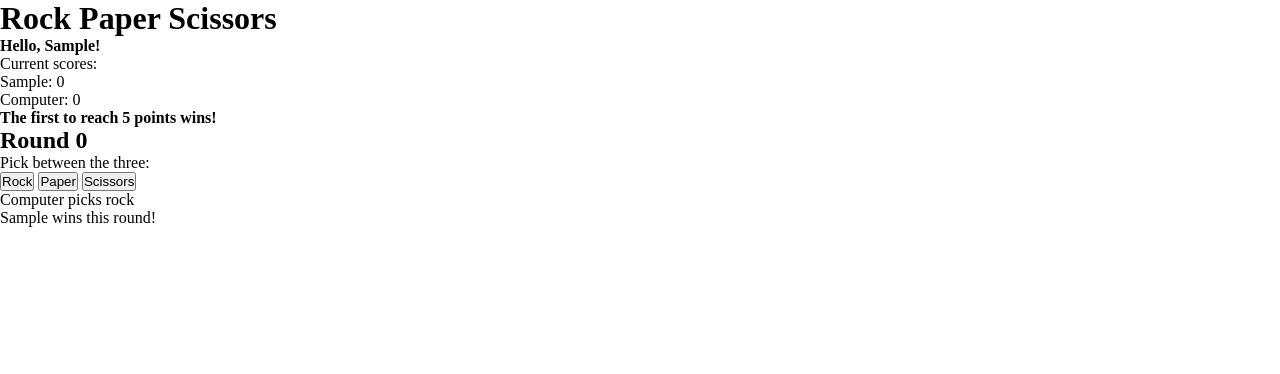
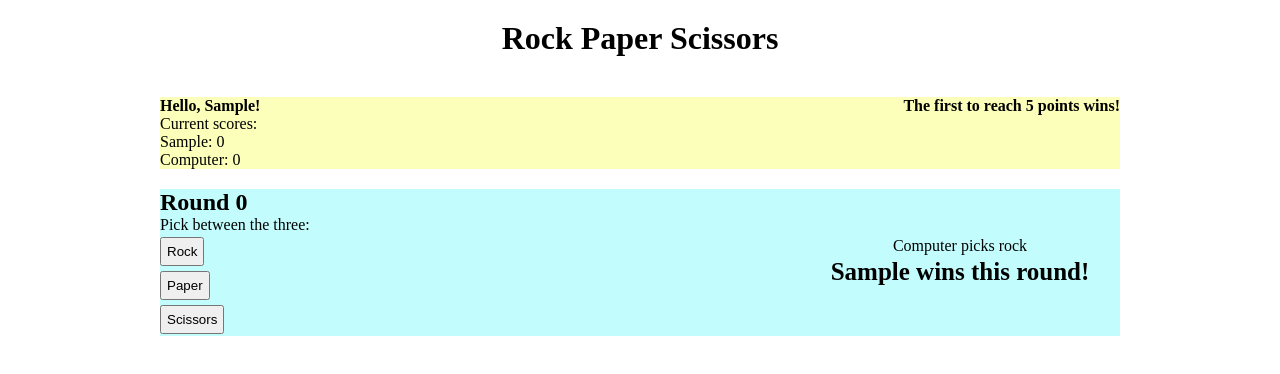
Before and after one commit to Wrul7/Rock_Paper_Scissors, a plain HTML site: page index.html in a window 1280 px wide. Drawn offline with Linux system fonts and the light colour scheme.

Commit message:
Finished CSS style

```diff
--- a/index.html
+++ b/index.html
@@ -6,12 +6,12 @@
         <link rel="stylesheet" href="style.css">
     </head>
     <body>
-        <div>
+        <div class="title">
             <h1>Rock Paper Scissors</h1>
         </div>
 
-        <div>
-            <div>
+        <div class="container_two">
+            <div class="container_two_one">
                 <div>
                     <h4 class="player_name"></h4>
                 </div>
@@ -21,22 +21,22 @@
                     <p class="computer_score"></p>
                 </div>
             </div>
-            <div>
+            <div class="container_two_two">
                 <h4>The first to reach 5 points wins!</h4>
             </div>
         </div>
 
-        <div>
-            <div>
+        <div class="container_three">
+            <div class="container_three_one">
                 <h2 class="round_number"></h2>
                 <p>Pick between the three:</p>
-                <div>
+                <div class="buttons">
                     <button class="rock">Rock</button>
                     <button class="paper">Paper</button>
                     <button class="scissors">Scissors</button>
                 </div>
             </div>
-            <div>
+            <div class="container_three_two">
                 <p class="computer_choice"></p>
                 <p class="round_winner"></p>
             </div>
--- a/style.css
+++ b/style.css
@@ -9,4 +9,65 @@
 body {
     display: flex;
     flex-direction: column;
+    margin: 20px 20vh;
 }
+
+.title {
+    margin-bottom: 20px;
+}
+
+h1 {
+    text-align: center;
+}
+
+.container_two {
+    display: flex;
+    margin: 20px 0;
+    background-color: rgba(252, 255, 168, 0.799);
+}
+
+.container_two_one,
+.container_two_two {
+    flex: 1;
+}
+
+.container_two_two h4 {
+    text-align: right;
+}
+
+.container_three {
+    display: flex;
+    background-color: rgba(178, 251, 251, 0.781);
+}
+
+.container_three_one,
+.container_three_two {
+    flex: 1;
+}
+
+.container_three_one {
+    flex: 2;
+}
+
+.container_three_two {
+    text-align: center;
+    margin: auto;
+}
+
+.buttons {
+    display: flex;
+    flex-direction: column;
+}
+
+.buttons button {
+    color: black;
+    width: fit-content;
+    padding: 5px;
+    margin: 2.5px 0px;
+}
+
+.round_winner {
+    margin: 2.5px;
+    font-weight: 600;
+    font-size: 25px;
+}
```
